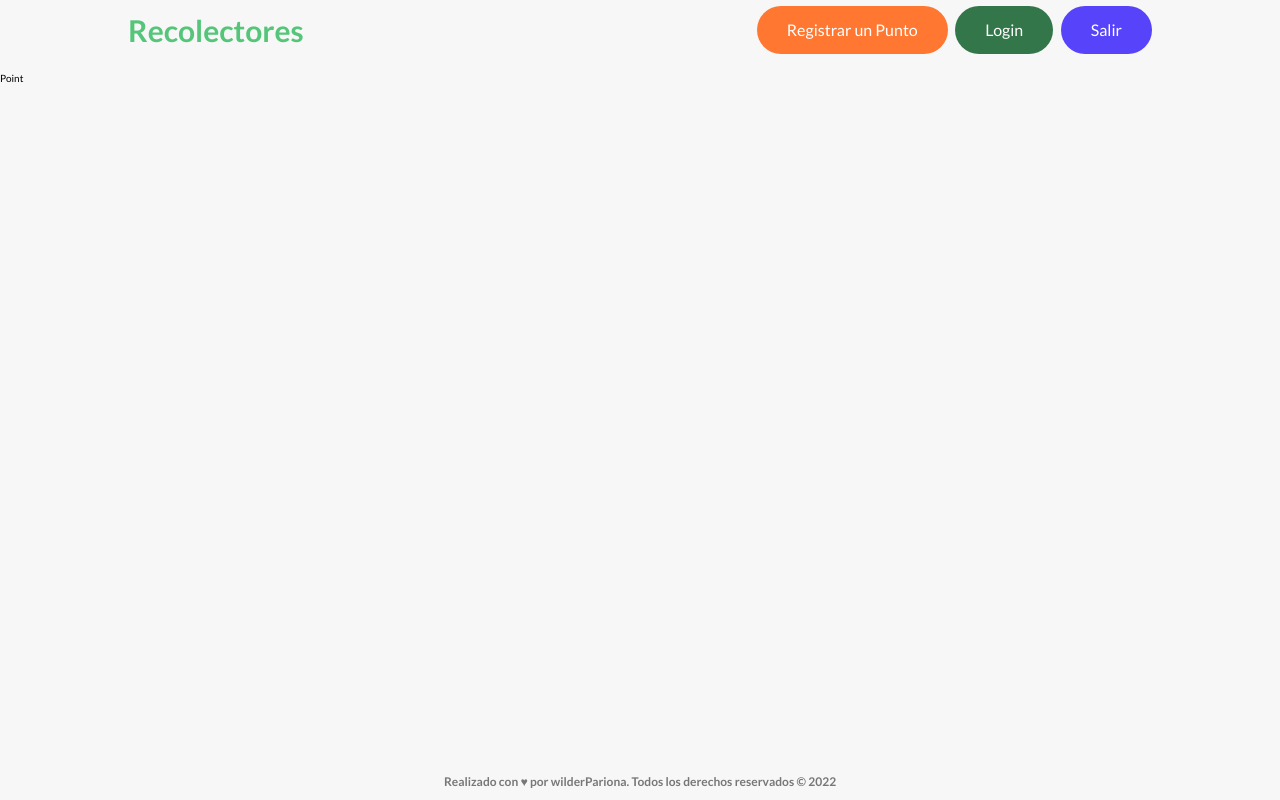
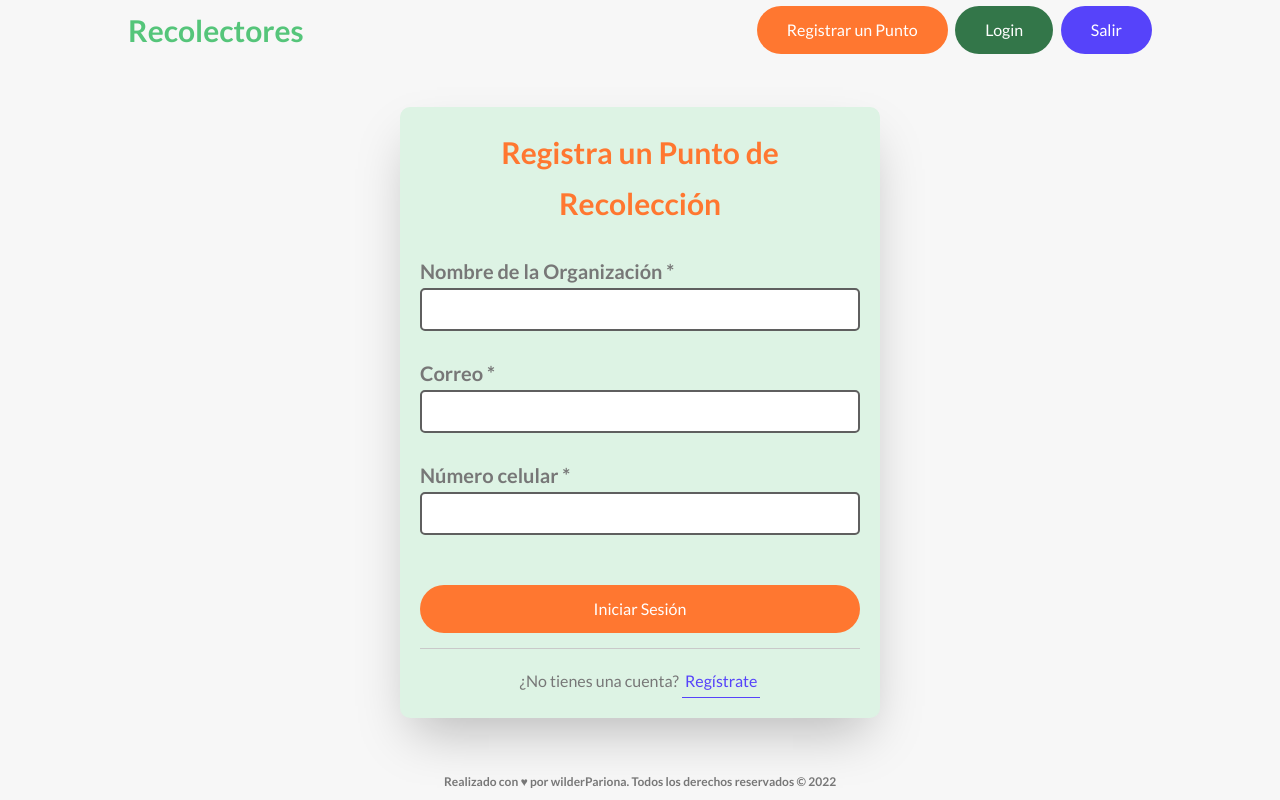
Before and after one commit to JhonWilderParionaVilca/recicladores-web, a React (Vite) app: page /create in a window 1280 px wide. Built offline with nearby package versions, Linux system fonts and the light colour scheme.

Commit message:
style: register point

```diff
--- a/package.json
+++ b/package.json
@@ -1,7 +1,7 @@
 {
   "version": "1.0.0",
   "scripts": {
-    "dev": "vite",
+    "dev": "vite --host",
     "build": "tsc && vite build",
     "serve": "vite preview",
     "lint:fix": "eslint ./src --ext .ts,.tsx --quiet --fix --ignore-path ./.gitignore",
--- a/src/core/layout/Header.tsx
+++ b/src/core/layout/Header.tsx
@@ -6,7 +6,7 @@ export const Header = () => (
       <h1 className=" text-xl font-bold text-primary-500">Recolectores</h1>
     </Link>
     <nav className="flex flex-row gap-3">
-      <Link className="btn btn--secondary" to="/register">
+      <Link className="btn btn--secondary" to="/create">
         Registrar un Punto
       </Link>
       <Link className="btn btn--primary" to="/login">
--- a/src/pages/Point.tsx
+++ b/src/pages/Point.tsx
@@ -1,3 +1,76 @@
-import React from 'react';
+import { yupResolver } from '@hookform/resolvers/yup';
+import { useForm } from 'react-hook-form';
+import { Link } from 'react-router-dom';
+import { InferType } from 'yup';
+import { InputController } from '../components/share/InputController';
+import {
+  createPointSchema,
+  initialValuecreatePoint,
+} from '../schemas/createPointSchema';
 
-export const Point = () => <div>Point</div>;
+export const Point = () => {
+  const {
+    control,
+    handleSubmit,
+    formState: { isSubmitting },
+    reset,
+  } = useForm({
+    resolver: yupResolver(createPointSchema),
+    defaultValues: initialValuecreatePoint,
+    mode: 'all',
+  });
+
+  const onSubmit = (formValues: InferType<typeof createPointSchema>) => {
+    console.log(formValues);
+    reset();
+  };
+
+  return (
+    <>
+      <div className="m-auto flex h-full max-w-3xl items-center justify-center">
+        <form
+          onSubmit={handleSubmit(onSubmit)}
+          className="bg-white-500 rounded-2xl bg-primary-100 p-8 shadow-2xl"
+        >
+          <legend className="mb-10 text-center text-xl font-bold text-secondary-500">
+            Registra un Punto de Recolección
+          </legend>
+          <InputController
+            control={control}
+            nameInput="name"
+            typeField="name"
+            labelInput="Nombre de la Organización *"
+          />
+          <InputController
+            control={control}
+            nameInput="email"
+            typeField="email"
+            labelInput="Correo *"
+          />
+          <InputController
+            control={control}
+            nameInput="phone"
+            typeField="phone"
+            labelInput="Número celular *"
+          />
+
+          <button
+            data-testid="submit_button"
+            type="submit"
+            className="btn btn--secondary mt-10 w-full"
+            disabled={isSubmitting}
+          >
+            Iniciar Sesión
+          </button>
+          <hr className="my-6 border-grey-200" />
+          <p className="text-center">
+            ¿No tienes una cuenta?{' '}
+            <Link to="/register" className="btn-text">
+              Regístrate
+            </Link>
+          </p>
+        </form>
+      </div>
+    </>
+  );
+};
--- /dev/null
+++ b/src/schemas/createPointSchema.ts
@@ -0,0 +1,41 @@
+import * as yup from 'yup';
+
+const VALID_PHONE_REGEX = /^(9(\d){8}){0,1}$/;
+
+export const createPointSchema = yup.object({
+  name: yup.string().lowercase().trim().required('El nombre es requerido'),
+  email: yup
+    .string()
+    .lowercase()
+    .trim()
+    .email('Debe ingresar un email válido')
+    .required('El correo es requerido'),
+  phone: yup
+    .string()
+    .matches(VALID_PHONE_REGEX, {
+      message: 'Ingrese un telefono válido',
+      excludeEmptyStrings: false,
+    })
+    .trim()
+    .required('Ingresa un telefono'),
+  items: yup.string().lowercase().trim().required('ingrese un item'),
+  longitude: yup
+    .number()
+    .min(-199, 'valor minimo longitud -199')
+    .max(180, 'valor maximo longitud 180')
+    .required('la latitud es requerido'),
+  latitude: yup
+    .number()
+    .min(-90, 'valor minimo latitud -90')
+    .max(90, 'valor maximo de latitud 90')
+    .required('La longitud es requerido'),
+});
+
+export const initialValuecreatePoint = {
+  name: '',
+  email: '',
+  phone: '',
+  items: '',
+  longitude: 0,
+  latitude: 0,
+};
--- a/tailwind.config.js
+++ b/tailwind.config.js
@@ -1,3 +1,4 @@
+/* eslint-disable global-require */
 module.exports = {
   content: ['./index.html', './src/**/*.{ts,tsx}'],
   theme: {
```
Also changed, not shown: 1 other file (tests, documents, lock files or other folders).
